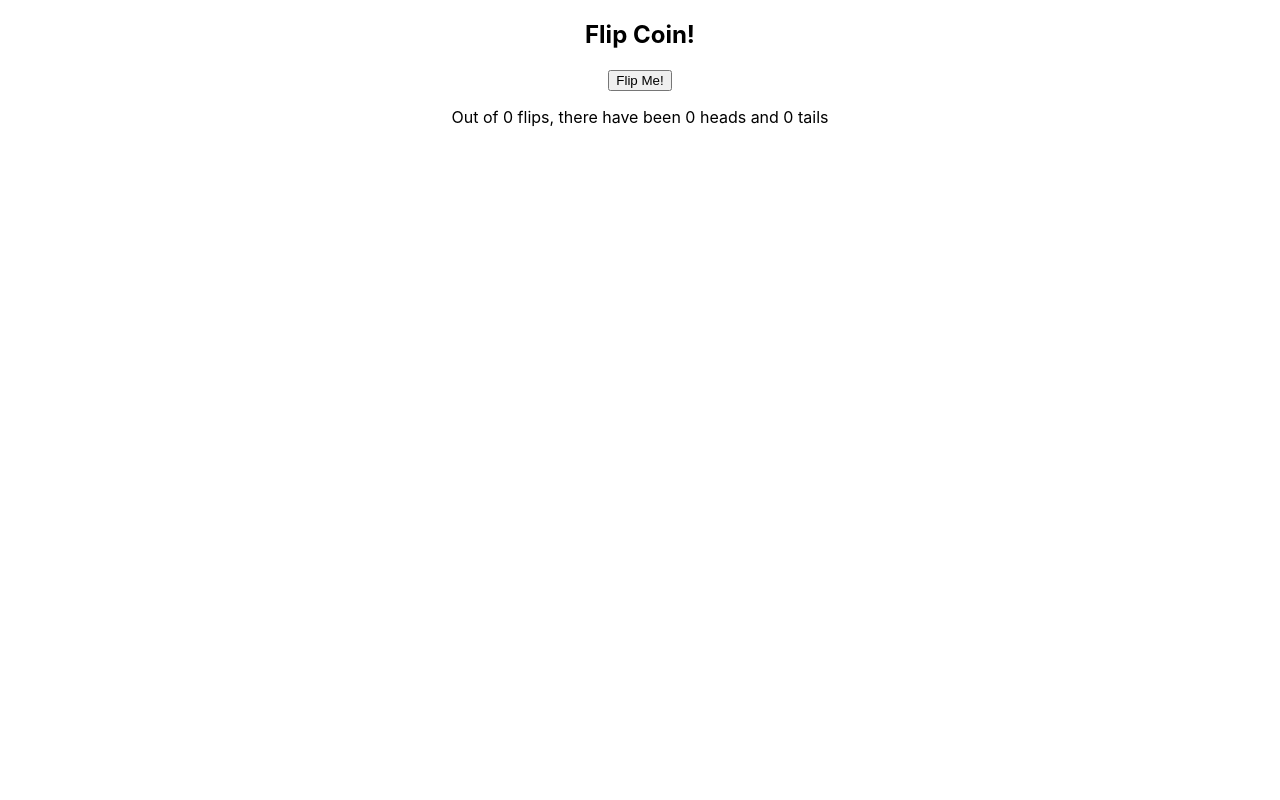
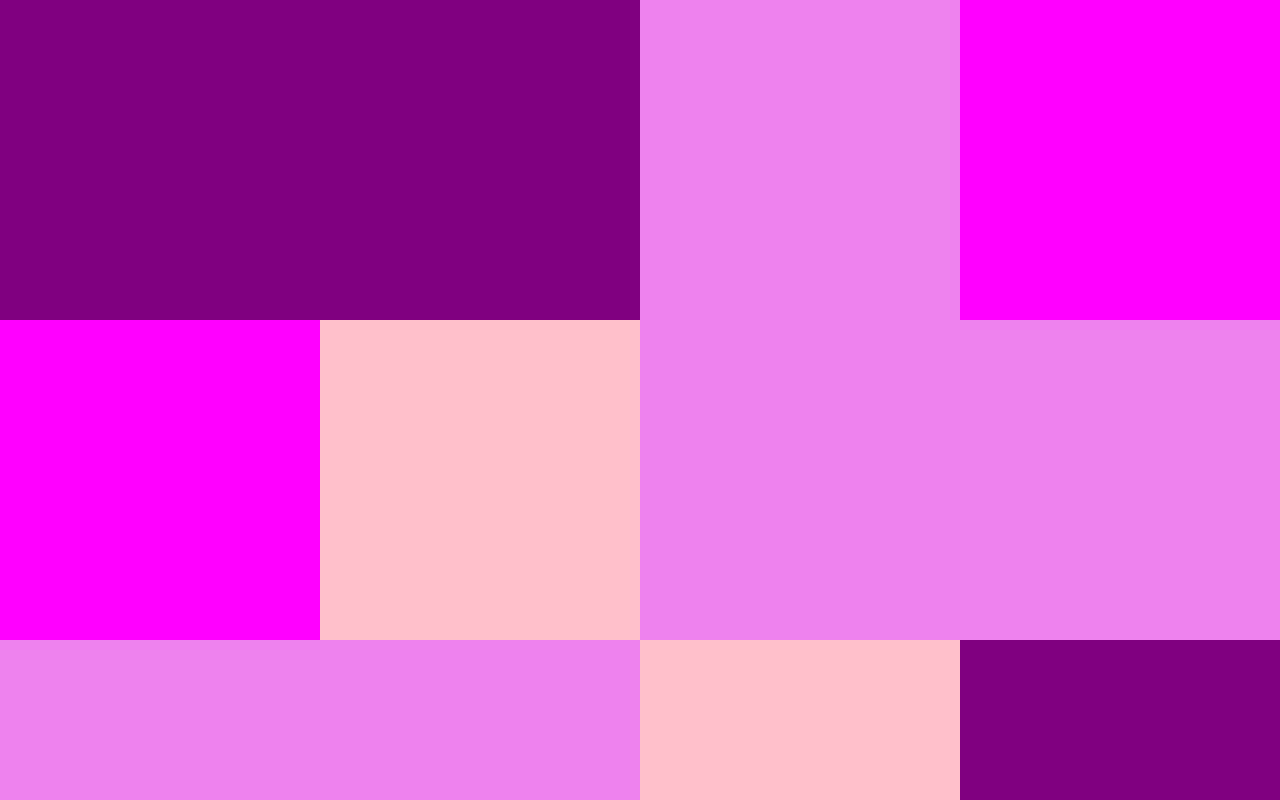
Before and after one commit to brettmadrid/scorekeeper, a React (Create React App) app: page / in a window 1280 px wide. Shown: the top 800 px of the page. Built offline with nearby package versions, Linux system fonts and the light colour scheme.

Commit message:
Boxes mvp

```diff
--- a/src/App.js
+++ b/src/App.js
@@ -1,4 +1,4 @@
-import CoinContainer from './CoinContainer';
+import BoxContainer from './BoxContainer';
 
 function App() {
   return (
@@ -7,7 +7,8 @@ function App() {
       {/* <IconList /> */}
       {/* <Lottery />
       <Lottery title='Mini Daily' maxBalls={4} maxNum={10} /> */}
-      <CoinContainer />
+      {/* <CoinContainer /> */}
+      <BoxContainer />
     </div>
   );
 }
--- /dev/null
+++ b/src/Box.css
@@ -0,0 +1,4 @@
+.Box {
+  height: 20em;
+  width: 20em;
+}
--- /dev/null
+++ b/src/Box.js
@@ -0,0 +1,37 @@
+import React, { Component } from 'react';
+import { choice } from './helper';
+import './Box.css';
+
+export class Box extends Component {
+  constructor(props) {
+    super(props);
+
+    this.state = {
+      color: choice(this.props.colors),
+    };
+  }
+
+  pickColor = () => {
+    let newColor;
+    do {
+      newColor = choice(this.props.colors);
+    } while (newColor === this.state.color);
+
+    this.setState({ color: newColor });
+  };
+
+  handleClick = () => {
+    this.pickColor();
+  };
+
+  render() {
+    return (
+      <div
+        className='Box'
+        style={{ backgroundColor: this.state.color }}
+        onClick={this.handleClick}></div>
+    );
+  }
+}
+
+export default Box;
--- /dev/null
+++ b/src/BoxContainer.css
@@ -0,0 +1,7 @@
+.BoxContainer {
+  display: flex;
+  flex-wrap: wrap;
+  justify-content: center;
+  align-items: center;
+  flex: 1;
+}
--- /dev/null
+++ b/src/BoxContainer.js
@@ -0,0 +1,18 @@
+import React, { Component } from 'react';
+import Box from './Box';
+import './BoxContainer.css';
+
+class BoxContainer extends Component {
+  static defaultProps = {
+    numBoxes: 18,
+    allColors: ['purple', 'magenta', 'violet', 'pink'],
+  };
+  render() {
+    const boxes = Array.from({ length: this.props.numBoxes }).map(() => (
+      <Box colors={this.props.allColors} />
+    ));
+    return <div className='BoxContainer'>{boxes}</div>;
+  }
+}
+
+export default BoxContainer;
```
